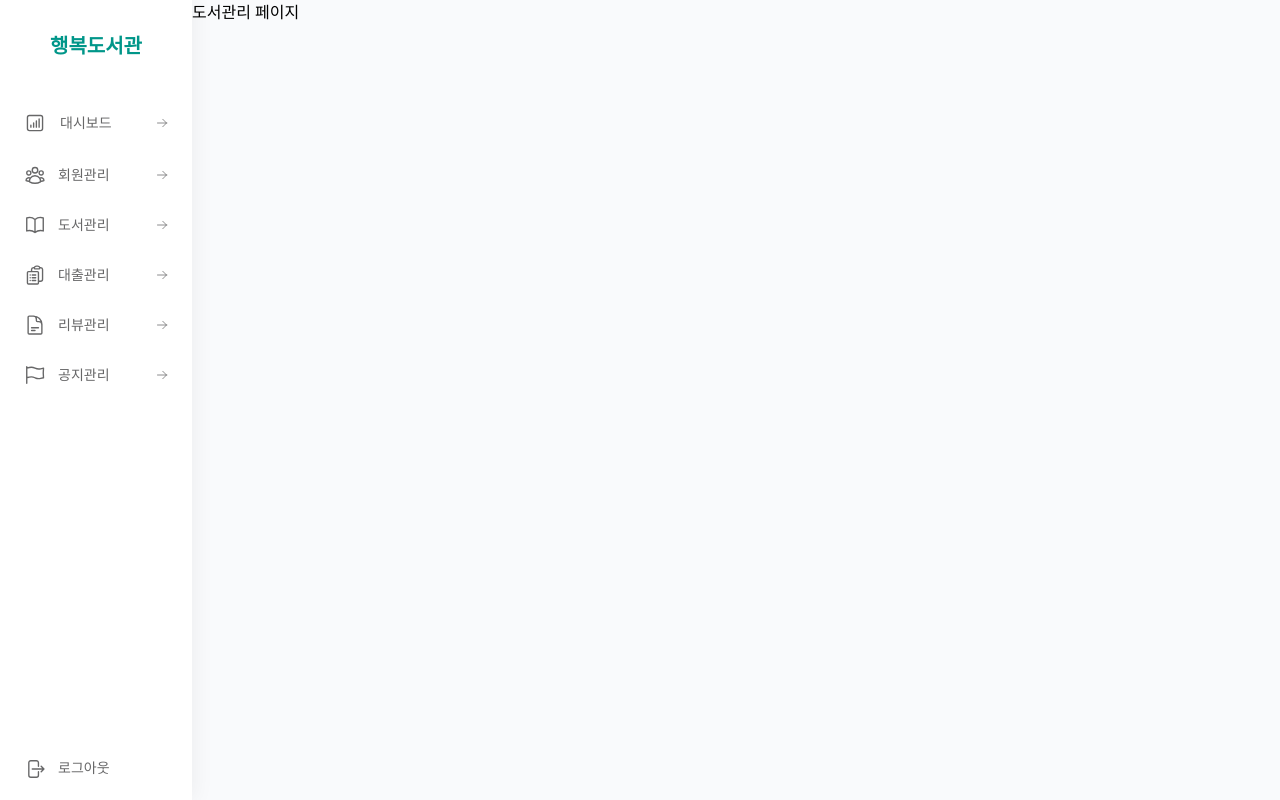
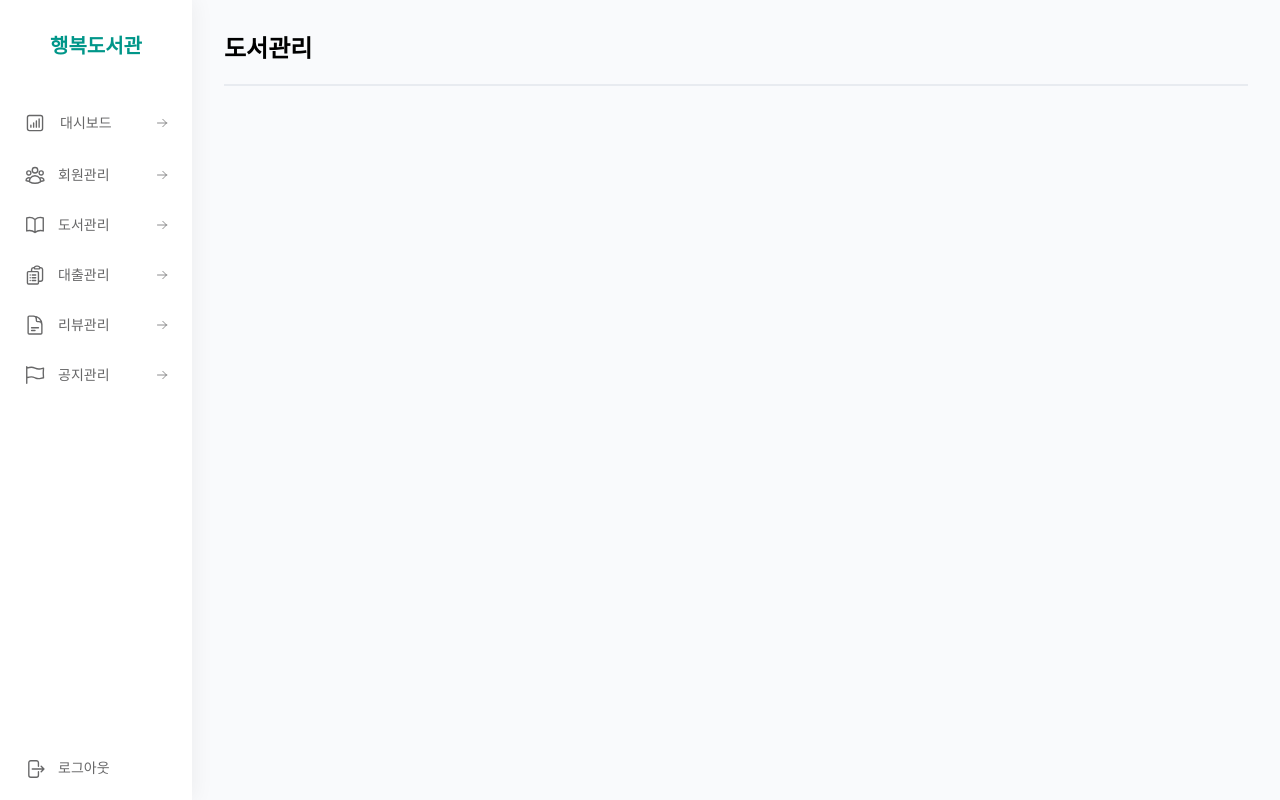
Before and after one commit to eziquexx/mini-library-management-system, a React (Vite) app in the folder frontend/: page /#/admin/books in a window 1280 px wide. Built offline with nearby package versions, Linux system fonts and the light colour scheme; no server answers.

Commit message:
feat(header) [frontend]: 여러 페이지 컴포넌트에 AdminHeader 추가

```diff
--- /dev/null
+++ b/frontend/src/components/admin/AdminHeader.jsx
@@ -0,0 +1,11 @@
+
+
+const AdminHeader = ({title}) => {
+  return (
+    <div>
+      <h1 className="border-b-2 border-[#e8ebf0] pb-5 mb-5 text-2xl font-bold">{title}</h1>
+    </div>
+  );
+}
+
+export default AdminHeader;
--- a/frontend/src/components/admin/AdminPage.jsx
+++ b/frontend/src/components/admin/AdminPage.jsx
@@ -6,7 +6,7 @@ const AdminPage = () => {
   return (
     <div className="w-full min-h-screen flex">
       <SidebarAdmin />
-      <main className="grow-9 bg-[#f9fafc]">
+      <main className="grow-9 bg-[#f9fafc] p-8">
         <Outlet />
       </main>
     </div>
--- a/frontend/src/pages/admin/AdminBookPage.jsx
+++ b/frontend/src/pages/admin/AdminBookPage.jsx
@@ -1,9 +1,12 @@
+import AdminHeader from "../../components/admin/AdminHeader";
 
 
 const AdminBookPage = () => {
+  const title = ["도서관리"];
+
   return (
     <div>
-      <h1>도서관리 페이지</h1>
+      <AdminHeader title={title} />
     </div>
   );
 }
--- a/frontend/src/pages/admin/AdminDashboardPage.jsx
+++ b/frontend/src/pages/admin/AdminDashboardPage.jsx
@@ -1,9 +1,12 @@
+import AdminHeader from "../../components/admin/AdminHeader";
 
 
 const AdminDashboardPage = () => {
+  const title = ["대시보드"];
+
   return (
     <div>
-      <h1>대시보드 페이지</h1>
+      <AdminHeader title={title} />
     </div>
   );
 }
--- a/frontend/src/pages/admin/AdminLoanPage.jsx
+++ b/frontend/src/pages/admin/AdminLoanPage.jsx
@@ -1,9 +1,12 @@
+import AdminHeader from "../../components/admin/AdminHeader";
 
 
 const AdminLoanPage = () => {
+  const title = ["대출관리"];
+
   return (
     <div>
-      <h1>대출관리 페이지</h1>
+      <AdminHeader title={title} />
     </div>
   );
 }
--- a/frontend/src/pages/admin/AdminNoticePage.jsx
+++ b/frontend/src/pages/admin/AdminNoticePage.jsx
@@ -1,9 +1,12 @@
+import AdminHeader from "../../components/admin/AdminHeader";
 
 
 const AdminNoticePage = () => {
+  const title = ["공지관리"];
+
   return (
     <div>
-      <h1>공지관리 페이지</h1>
+      <AdminHeader title={title} />
     </div>
   );
 }
--- a/frontend/src/pages/admin/AdminReviewPage.jsx
+++ b/frontend/src/pages/admin/AdminReviewPage.jsx
@@ -1,9 +1,12 @@
+import AdminHeader from "../../components/admin/AdminHeader";
 
 
 const AdminReviewPage = () => {
+  const title = ["리뷰관리"];
+
   return (
     <div>
-      <h1>리뷰관리 페이지</h1>
+      <AdminHeader title={title} />
     </div>
   );
 }
--- a/frontend/src/pages/admin/AdminUserPage.jsx
+++ b/frontend/src/pages/admin/AdminUserPage.jsx
@@ -1,9 +1,12 @@
+import AdminHeader from "../../components/admin/AdminHeader";
 
 
 const AdminUserPage = () => {
+  const title = ["회원관리"];
+
   return (
     <div>
-      <h1>회원관리 페이지</h1>
+      <AdminHeader title={title} />
     </div>
   );
 }
```
